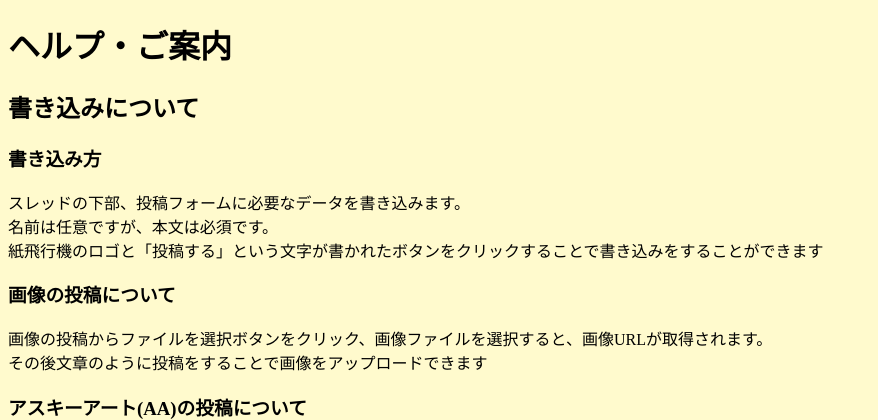
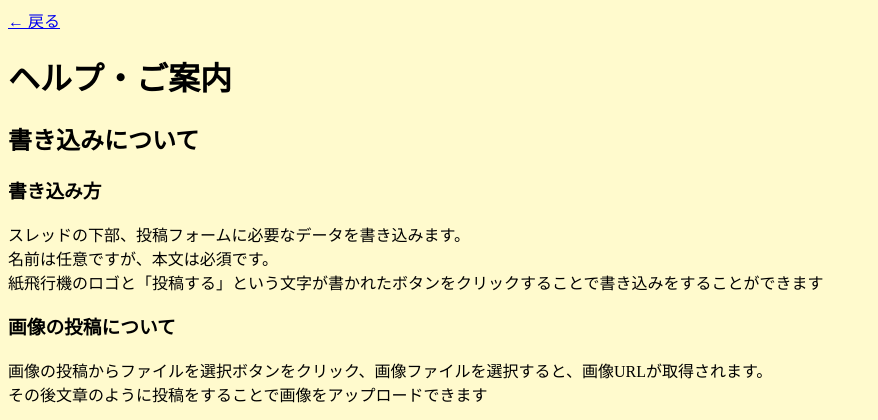
Before and after one commit to ElegantPencil47/bbs, a Flask app: page /help in a window 1280 px wide. Shown: the top 420 px of the page, without its empty margins (0-878 px from the left). Run offline with Flask 3, Linux system fonts and the light colour scheme.

Commit message:
Add files via upload

```diff
--- a/templates/help.html
+++ b/templates/help.html
@@ -12,7 +12,8 @@ body{
 background-color: #fffacd;
 }
 </style>
-<body>
+
+<a href="/">← 戻る</a>
 <h1>ヘルプ・ご案内</h1>
 <h2>書き込みについて</h2>
 <h3>書き込み方</h3>
--- a/templates/thread.html
+++ b/templates/thread.html
@@ -485,6 +485,7 @@ document.addEventListener("click", function (e) {
 
 
 </script>
+<br>
 <a href="{{ url_for('help') }}" style="font-size:20px;" class="btn btn--orange btn--cubic btn--shadow"><img src="https://www.silhouette-illust.com/wp-content/uploads/2016/05/1327-600x600.jpg" width="40">ヘルプ・ご案内  ></a>
 </body>
 </html>
```
